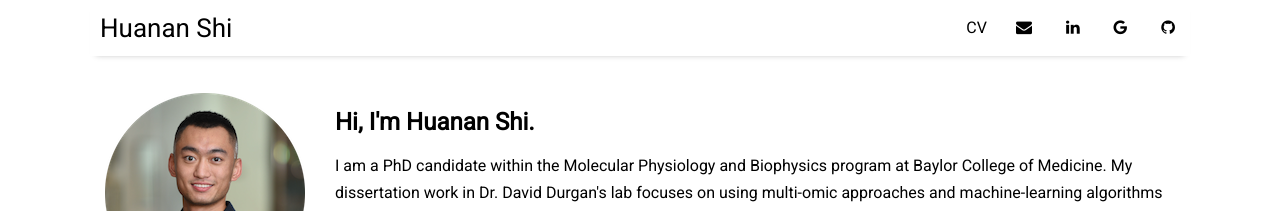
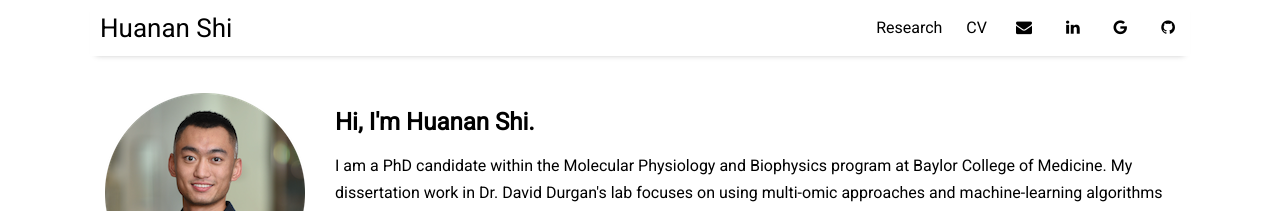
Before and after one commit to huananfshi/huananfshi.github.io, a Jekyll site: the page built from index.html, in a window 1280 px wide. Shown: the top 211 px of the page. Built offline with Jekyll 4.4.1, drawn with Linux system fonts in a browser that asks for light colours; nearby versions of some CDN libraries; the list of posts is cut into pages by our own code.

Commit message:
Update settings.yml

```diff
--- a/_data/settings.yml
+++ b/_data/settings.yml
@@ -6,7 +6,7 @@ disqus:
 # If you are not using Google Analytics, please change 'google-ID' to an empty string
 
 menu:
-#- {name: 'Research', file: 'research.html'}
+- {name: 'Research', file: 'research.html'}
 - {name: 'CV', file: 'CV.pdf'}
 #- {name: 'Contact', folder: 'pages', file: 'contact.html'}
 social:
```
